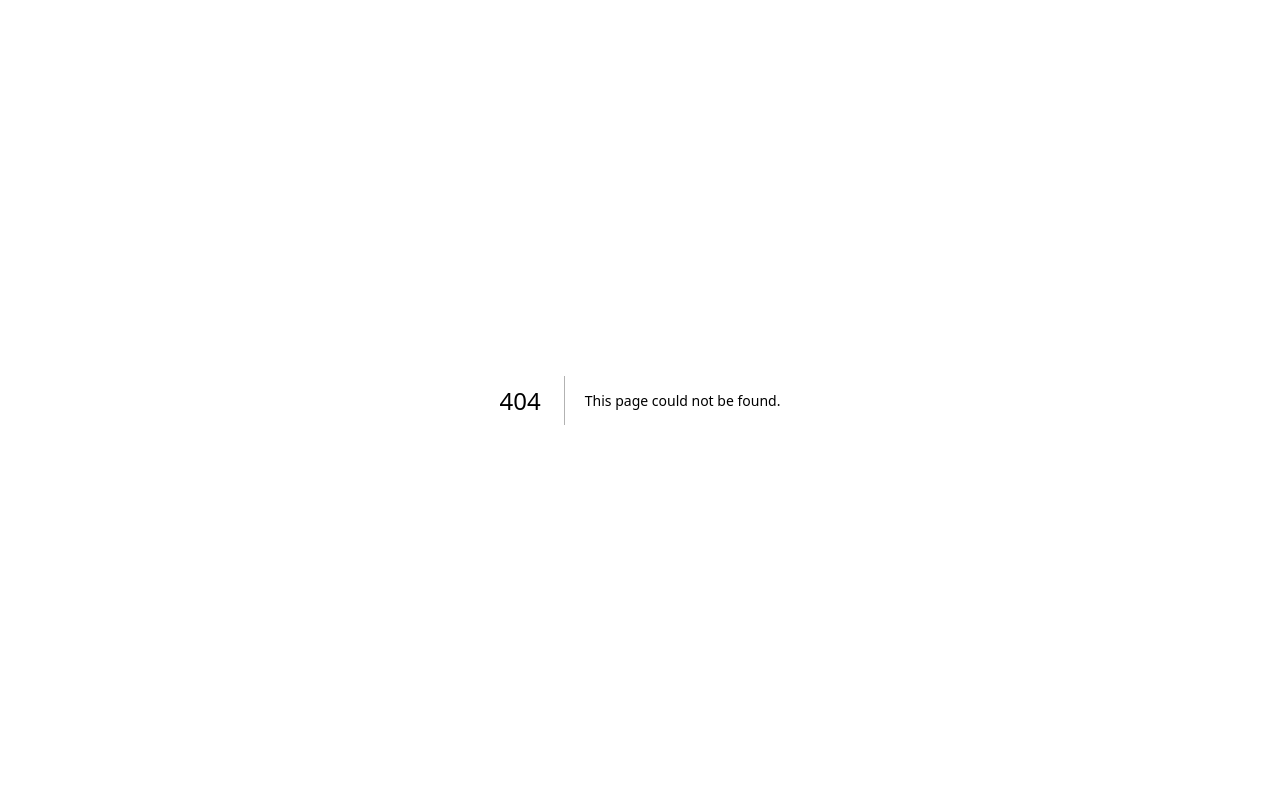
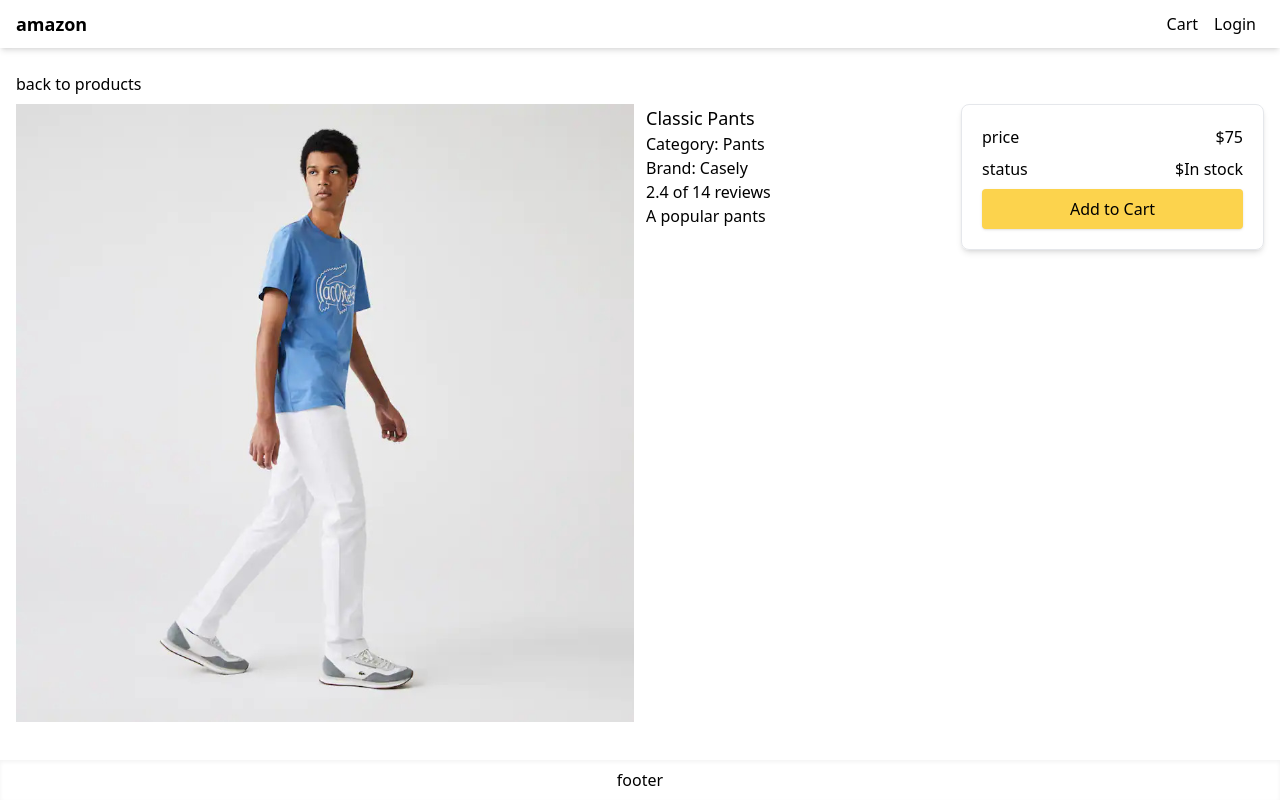
Before and after one commit to elyas-hanafi/nextjs-amazon-app, a Next.js app: page /product/classic-pants in a window 1280 px wide. Before the commit this address had no page. Built offline with nearby package versions, Linux system fonts and the light colour scheme.

Commit message:
create products details pages

```diff
--- a/package.json
+++ b/package.json
@@ -18,6 +18,7 @@
     "react-dom": "18.2.0"
   },
   "devDependencies": {
+    "@types/react": "^18.0.27",
     "autoprefixer": "^10.4.13",
     "postcss": "^8.4.21",
     "tailwindcss": "^3.2.4"
--- /dev/null
+++ b/pages/product/[slug].js
@@ -0,0 +1,60 @@
+import Layout from '@/components/Layout';
+import data from '@/utils/data';
+import Image from 'next/image';
+import Link from 'next/link';
+import { useRouter } from 'next/router';
+import React from 'react';
+
+const ProductScreen = () => {
+  const { query } = useRouter();
+  const { slug } = query;
+  const product = data.products.find((x) => x.slug === slug);
+  if (!product) {
+    return <div>Page Not Found </div>;
+  }
+
+  return (
+    <Layout titel={product.name}>
+      <div className="py-2">
+        <Link href={`/`}>back to products</Link>
+      </div>
+      <div className="grid md:grid-cols-4 md:gap-3">
+        <div className="md:col-span-2">
+          <Image
+            src={product.image}
+            alt={product.name}
+            width={640}
+            height={640}
+            responsive
+          />
+        </div>
+        <div>
+          <ul>
+            <li>
+              <h1 className="text-lg">{product.name}</h1>
+            </li>
+            <li>Category: {product.category}</li>
+            <li>Brand: {product.brand}</li>
+            <li>
+              {product.rating} of {product.numReviews} reviews
+            </li>
+            <li>{product.description}</li>
+          </ul>
+        </div>
+        <div className="card p-5">
+          <div className="mb-2 flex justify-between">
+            <div>price</div>
+            <div>${product.price}</div>
+          </div>
+          <div className="mb-2 flex justify-between">
+            <div>status</div>
+            <div>${product.countInStock > 0 ? 'In stock' : 'Unavailable'}</div>
+          </div>
+          <button className="primary-button w-full">Add to Cart</button>
+        </div>
+      </div>
+    </Layout>
+  );
+};
+
+export default ProductScreen;
--- a/styles/globals.css
+++ b/styles/globals.css
@@ -3,7 +3,7 @@
 @tailwind utilities;
 
 .card {
-  @apply mb-5 block rounded-lg border border-gray-200 shadow-md;
+  @apply mb-5 h-fit block rounded-lg border border-gray-200 shadow-md;
 }
 
 .primary-button {
```
Also changed, not shown: 1 other file (tests, documents, lock files or other folders).
